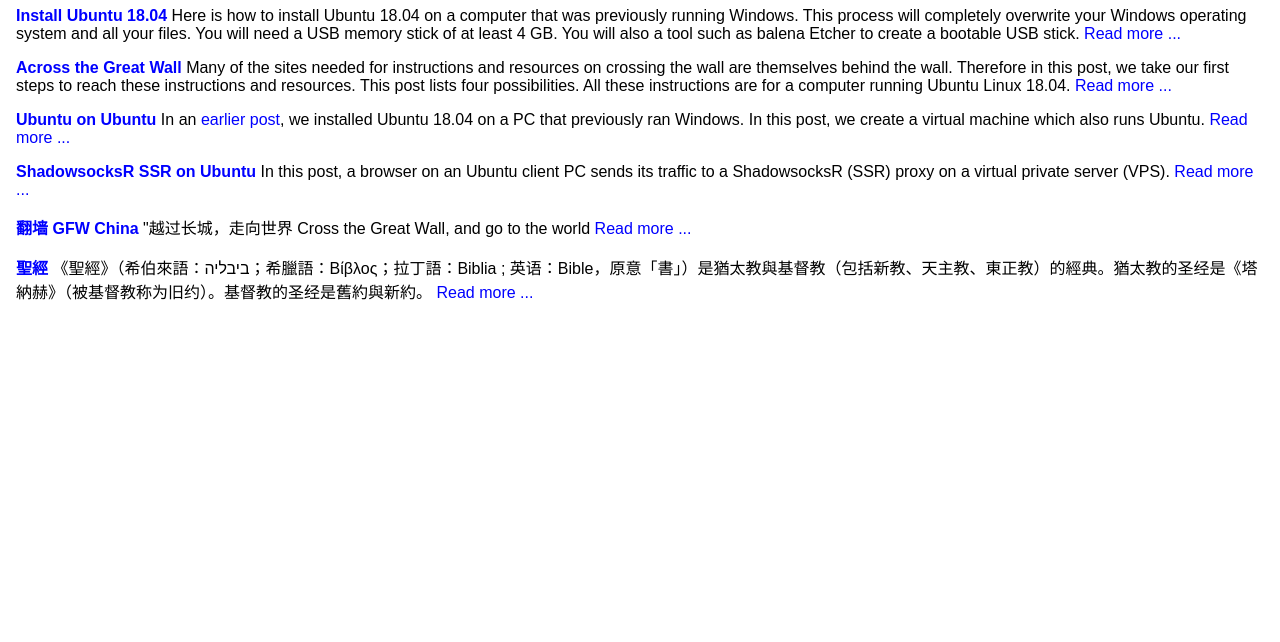
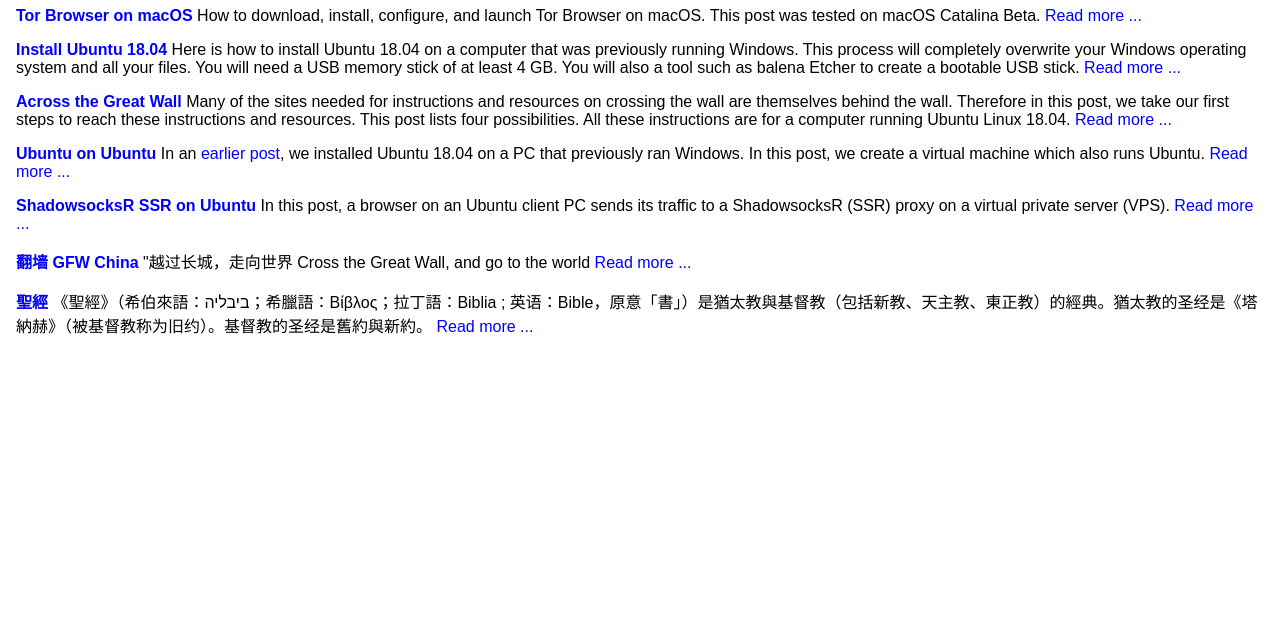
Before and after one commit to arcdetri/arcdetri.github.io, a plain HTML site: page index.html in a window 1280 px wide. Shown: the part 158-800 px from the top of the page. Drawn offline with Linux system fonts and the light colour scheme.

Commit message:
Add new article Tor Browser on macOS

```diff
--- a/index.html
+++ b/index.html
@@ -18,6 +18,10 @@
 <div>
 
 <h1>Latest Articles</h1>
+
+<p><a href="tor-browser-macos.html"><strong>Tor Browser on macOS</strong></a>
+How to download, install, configure, and launch Tor Browser on macOS. This post was tested on macOS Catalina Beta.
+<a href="tor-browser-macos.html">Read more ...</a></p>
 
 <p><a href="install-ubuntu-18-04.html"><strong>Install Ubuntu 18.04</strong></a>
 Here is how to install Ubuntu 18.04 on a computer that was previously running Windows. This process will completely overwrite your Windows operating system and all your files. You will need a USB memory stick of at least 4 GB. You will also a tool such as balena Etcher to create a bootable USB stick.
```
